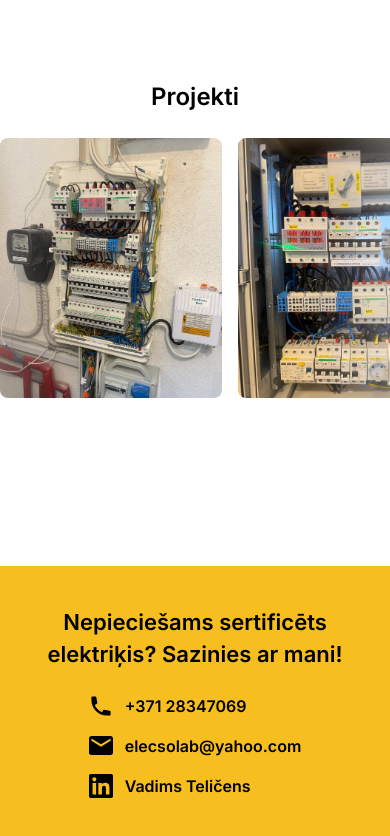
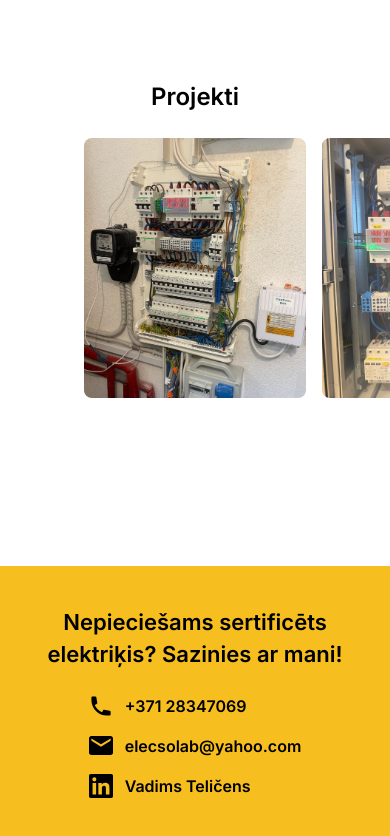
Before and after one commit to EsPo0/VT_Elektro, a Vue app: page / in a window 390 px wide. Shown: the part 3317-4153 px from the top of the page. Built offline with nearby package versions, Linux system fonts and the light colour scheme; a web font is replaced by a local one.

Commit message:
fix: attempt at a fix of projects images not being aligned at center at the start and the end

```diff
--- a/src/components/layout/projects_section.vue
+++ b/src/components/layout/projects_section.vue
@@ -85,11 +85,18 @@ const images = [img1, img2, img3, img4, img5, img6, img7, img8]
     display: none;
   }
 
+  .projects-grid::before,
+  .projects-grid::after {
+    content: '';
+    flex: 0 0 calc(50vw - 111px - 8px);
+  }
+
   .project-image {
     flex: 0 0 222px;
     width: 222px;
     height: 260px;
     scroll-snap-align: center;
+    scroll-snap-stop: always;
   }
 }
 </style>
```
